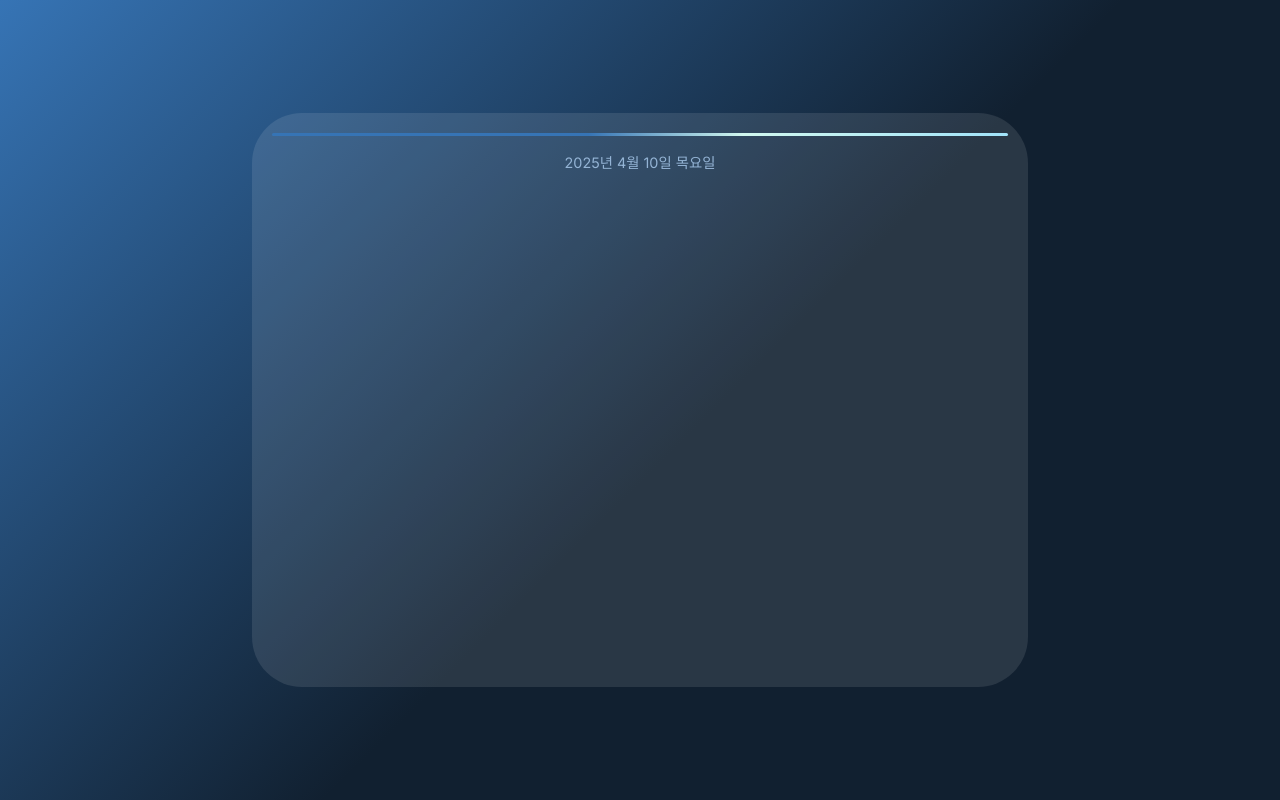
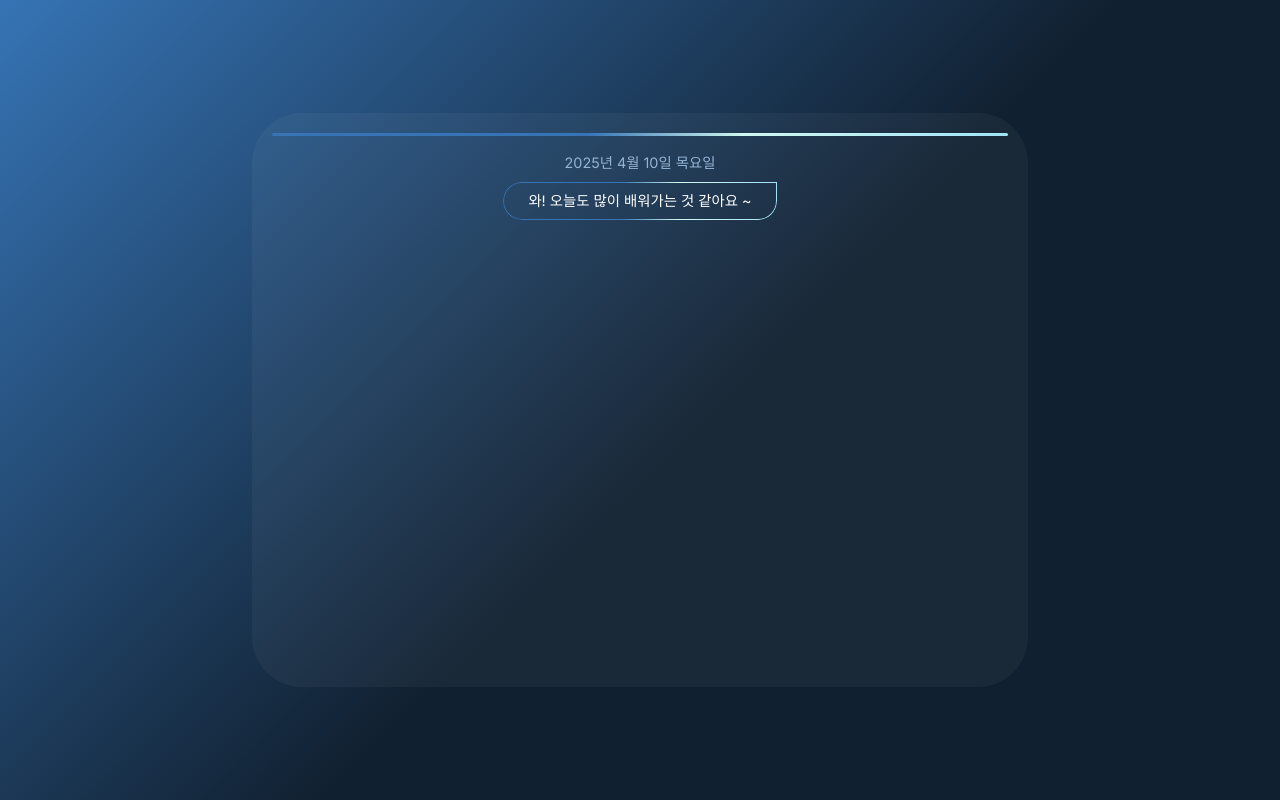
Before and after one commit to PrograMemo-Groom/900pro-fe, a React (Vite) app: page /history in a window 1280 px wide. Built offline with nearby package versions, Linux system fonts and the light colour scheme; no server answers.

Commit message:
[design] 말풍선 스타일링 (그라데이션 및 배경 투명)

```diff
--- a/src/css/history/Chat.module.scss
+++ b/src/css/history/Chat.module.scss
@@ -1,7 +1,7 @@
 // 채팅 css
 
 .container{
-    background-color: rgba(255, 255, 255, 0.1);
+    background-color: rgba(255, 255, 255, 0.04);
     border-radius: 50px;
     color: #fff;
     padding: 20px;
@@ -19,8 +19,35 @@
     }
 
     .date {
-        margin-top: 2vh;
+        margin: 2vh 0 1vh 0;
         font-size: 0.9rem;
         color: #94B4D5;
     }
+
 }
+
+.bubble {
+    position: relative;
+    padding: 8px 25px;
+    border-radius: 50px 0 50px 50px;
+    background-color: transparent;
+    color: white;
+    font-size: 0.9rem;
+    display: inline-block;
+    z-index: 0;
+
+    &::before {
+      content: "";
+      position: absolute;
+      inset: 0;
+      border-radius: 50px 0 50px 50px;
+      padding: 1px; //테두리 두께
+      background: linear-gradient(90deg, #3674B5 43%, #D1F8EF 64%, #A1E3F9 100%);
+      -webkit-mask:
+        linear-gradient(#fff 0 0) content-box,
+        linear-gradient(#fff 0 0);
+      -webkit-mask-composite: xor;
+              mask-composite: exclude;
+      z-index: -1;
+    }
+}
--- a/src/pages/history/Chat.tsx
+++ b/src/pages/history/Chat.tsx
@@ -7,6 +7,10 @@ function Chat() {
       <main className={styles.container}>
         <div className={styles.line}></div>
         <p className={styles.date}>2025년 4월 10일 목요일</p>
+
+        <div className={styles.bubble}>
+        와! 오늘도 많이 배워가는 것 같아요 ~
+        </div>
       </main>
     </div>
   )
```
